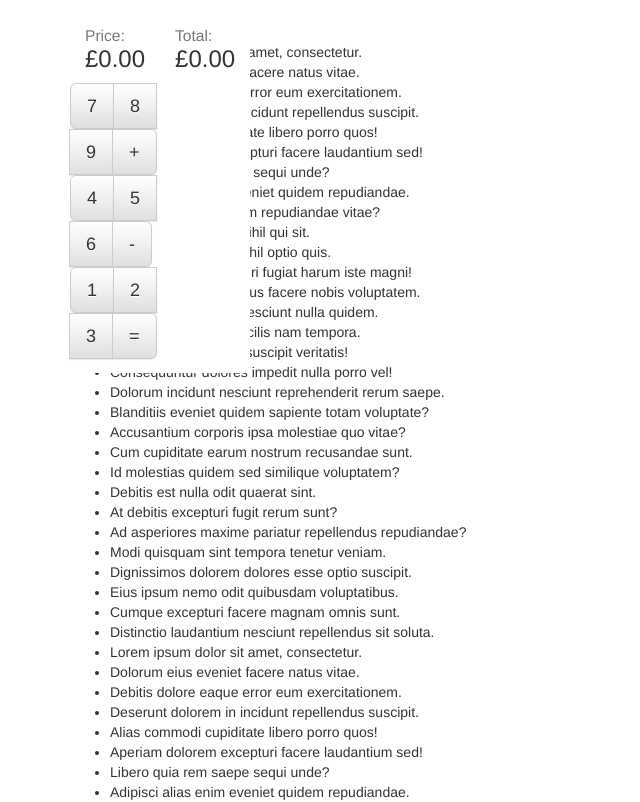
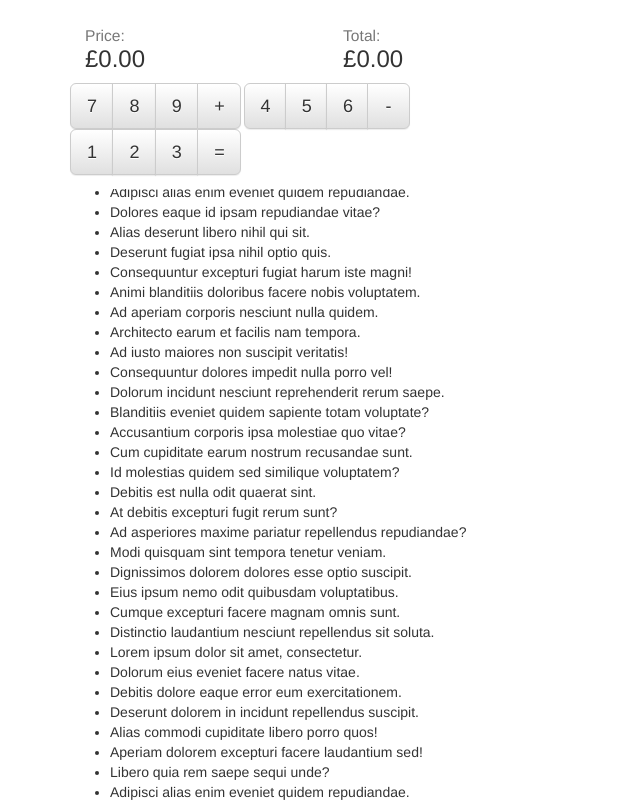
Before and after one commit to aliuk2012/weekly-shopping, an Angular app: page / in a window 1280 px wide. Shown: the top 802 px of the page, without its empty margins (0-640 px from the left). Built offline with nearby package versions, Linux system fonts and the light colour scheme.

Commit message:
redesign calculator component

```diff
--- a/src/app/calculator/calculator.component.html
+++ b/src/app/calculator/calculator.component.html
@@ -1,21 +1,17 @@
 <div class="row">
   <div class="col-xs-12">
-
     <div class="col-xs-6">
-      <h3>
+      <h2 class="h3">
         <div><small>Price:</small></div>
         <div>{{ getNumberClicked() }}</div>
-      </h3>
+      </h2>
     </div>
-
     <div class="col-xs-6">
-      <h3>
+      <h2 class="h3">
         <div><small>Total:</small></div>
         <div>{{ getTotalValue() }}</div>
-      </h3>
+      </h2>
     </div>
-
-
   </div>
 </div>
 <div class="row">
@@ -26,20 +22,12 @@
       <button type="button" value="9" (click)="onClickedNumber($event)" class="btn btn-default">9</button>
       <button type="button" value="+" (click)="onClickedOperator($event)" class="btn btn-default">+</button>
     </div>
-  </div>
-</div>
-<div class="row">
-  <div class="col-xs-9">
     <div class="btn-group btn-group-lg" role="group" aria-label="...">
       <button type="button" value="4" (click)="onClickedNumber($event)" class="btn btn-default">4</button>
       <button type="button" value="5" (click)="onClickedNumber($event)" class="btn btn-default">5</button>
       <button type="button" value="6" (click)="onClickedNumber($event)" class="btn btn-default">6</button>
       <button type="button" value="-" (click)="onClickedOperator($event)" class="btn btn-default">-</button>
     </div>
-  </div>
-</div>
-<div class="row">
-  <div class="col-xs-9">
     <div class="btn-group btn-group-lg" role="group" aria-label="...">
       <button type="button" value="1" (click)="onClickedNumber($event)" class="btn btn-default">1</button>
       <button type="button" value="2" (click)="onClickedNumber($event)" class="btn btn-default">2</button>
--- a/src/app/calculator/calculator.component.ts
+++ b/src/app/calculator/calculator.component.ts
@@ -2,12 +2,13 @@ import {Component} from '@angular/core';
 
 @Component({
   selector: 'app-calculator',
-  templateUrl: './calculator.component.html'
+  templateUrl: './calculator.component.html',
+  styleUrls: ['./calculator.component.scss']
 })
 
 export class CalculatorComponent {
   numberClicked: number = 0;
-  operationClicked: string = "+";
+  operationClicked: string = '+';
   totalValue: number = 0;
 
   getNumberClicked() {
@@ -24,17 +25,17 @@ export class CalculatorComponent {
 
   onClickedNumber(event: any) {
     if(this.numberClicked === 0){
-      this.numberClicked = event.target.value;
+      this.numberClicked = Number((<HTMLInputElement>event.target).value);
     } else {
-      this.numberClicked += event.target.value;
+      this.numberClicked += Number((<HTMLInputElement>event.target).value);
     }
   }
 
   onClickedOperator(event: any) {
     if (event.target.value === "+") {
-      this.totalValue = Number(this.totalValue) + Number(this.numberClicked);
+      this.totalValue = this.totalValue + this.numberClicked;
     } else {
-      this.totalValue = Number(this.totalValue) - Number(this.numberClicked);
+      this.totalValue = this.totalValue - this.numberClicked;
     }
     this.numberClicked = 0;
   }
```
